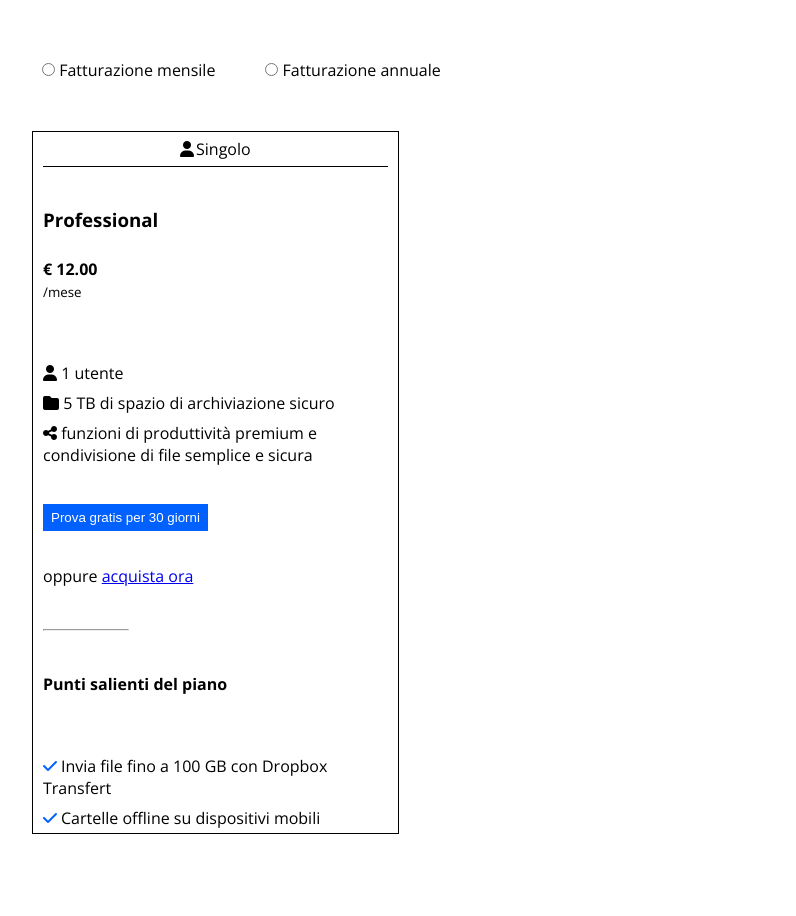
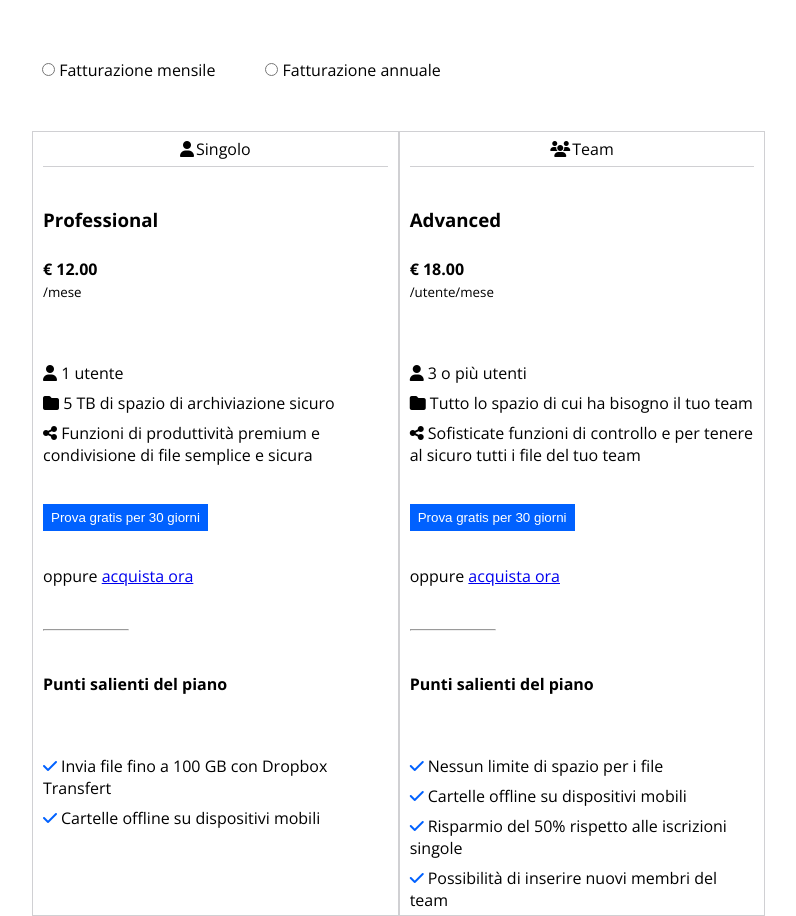
Before and after one commit to simone-danzeri/htmlcss-dropbox, a plain HTML site: page index.html in a window 1280 px wide. Shown: the part 943-1859 px from the top of the page, without its empty margins (58-854 px from the left). Before the commit the page ends 1777 px from the top, so only its background shows below. Drawn offline with nearby package versions, Linux system fonts and the light colour scheme.

Commit message:
feat: add 2° column in business plan section

```diff
--- a/index.html
+++ b/index.html
@@ -78,7 +78,7 @@
                 <div class="row">
                     <div class="col-33"> <!-- Singolo -->
                         <div class="plan-size">
-                            <div class="singolo">
+                            <div class="size">
                                 <i class="fa-solid fa-user"></i>Singolo
                             </div>
                             <h3>Professional</h3>
@@ -88,7 +88,7 @@
                                 <ul>
                                     <li><i class="fa-solid fa-user"></i> 1 utente</li>
                                     <li><i class="fa-solid fa-folder"></i> 5 TB di spazio di archiviazione sicuro</li>
-                                    <li><i class="fa-solid fa-share-nodes"></i> funzioni di produttività premium e condivisione di file semplice e sicura</li>
+                                    <li><i class="fa-solid fa-share-nodes"></i> Funzioni di produttività premium e condivisione di file semplice e sicura</li>
                                 </ul>
                             </div>
                             <button class="blue-btn hero-btn">Prova gratis per 30 giorni</button>
@@ -109,6 +109,45 @@
                             </div>
                         </div>
                     </div>
+                    <div class="col-33"> <!-- Team -->
+                        <div class="plan-size">
+                            <div class="size">
+                                <i class="fa-solid fa-users"></i>Team
+                            </div>
+                            <h3>Advanced</h3>
+                            <p class="price"><strong>€ 18.00</strong></p>
+                            <small>/utente/mese</small>
+                            <div class="package">
+                                <ul>
+                                    <li><i class="fa-solid fa-user"></i> 3 o più utenti</li>
+                                    <li><i class="fa-solid fa-folder"></i> Tutto lo spazio di cui ha bisogno il tuo team</li>
+                                    <li><i class="fa-solid fa-share-nodes"></i> Sofisticate funzioni di controllo e per tenere al sicuro tutti i file del tuo team</li>
+                                </ul>
+                            </div>
+                            <button class="blue-btn hero-btn">Prova gratis per 30 giorni</button>
+                            <p>oppure <a href="#">acquista ora</a></p>
+                            <div class="line">
+                                <hr>
+                            </div>
+                            <p><strong>Punti salienti del piano</strong></p>
+                            <div class="focus-points">
+                                <ul>
+                                    <li>
+                                        <span class="check"><i class="fa-solid fa-check"></i></span>Nessun limite di spazio per i file
+                                    </li>
+                                    <li>
+                                        <span class="check"><i class="fa-solid fa-check"></i></span>Cartelle offline su dispositivi mobili
+                                    </li>
+                                    <li>
+                                        <span class="check"><i class="fa-solid fa-check"></i></span>Risparmio del 50% rispetto alle iscrizioni singole
+                                    </li>
+                                    <li>
+                                        <span class="check"><i class="fa-solid fa-check"></i></span>Possibilità di inserire nuovi membri del team
+                                    </li>
+                                </ul>
+                            </div>
+                        </div>
+                    </div>
                 </div>
             </div>
         </section>
--- a/style.css
+++ b/style.css
@@ -96,7 +96,7 @@
 }
 
 .col-33{
-    border: 1px solid black;
+    border: 1px solid #d0d0d3;
 }
 
 .col-40 p{
@@ -215,13 +215,13 @@
     align-items: center; */
 }
 
-.singolo{
+.size{
     display: flex;
     justify-content: center;
     align-items: center;
     gap: 2px;
     padding: 6px 0px;
-    border-bottom: 1px solid black;
+    border-bottom: 1px solid #d0d0d3;
 }
 
 .plan-size h3{
```
